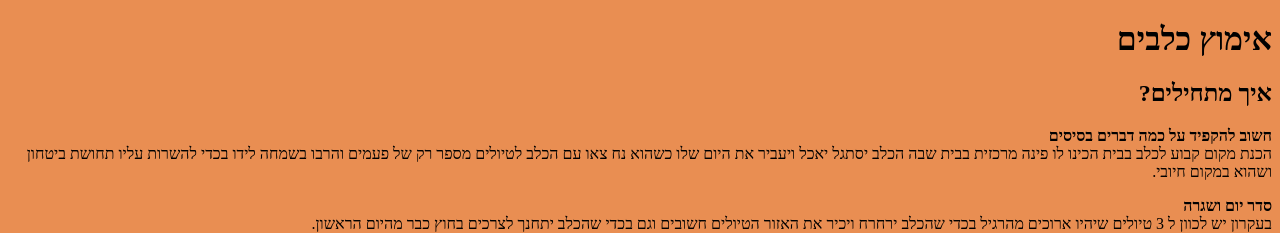
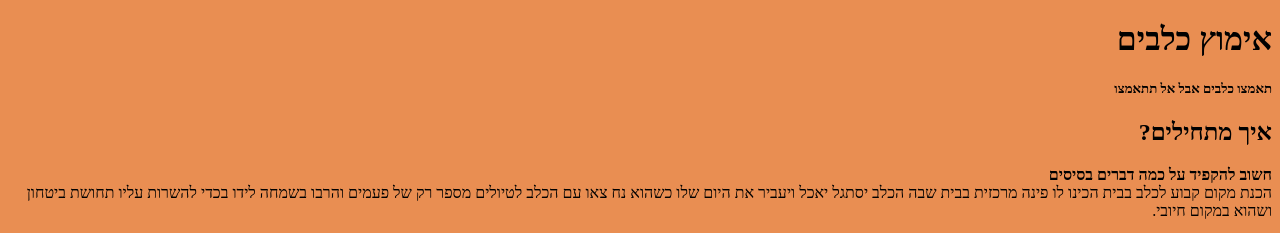
Before and after one commit to arielazulay/The-fourth-lesson-28.11.22, a plain HTML site: page myFirstPage.html in a window 1280 px wide. Shown: the top 233 px of the page. Drawn offline with Linux system fonts and the light colour scheme.

Commit message:
another h5

```diff
--- a/myFirstPage.html
+++ b/myFirstPage.html
@@ -14,6 +14,7 @@
   </head>
   <body style="background-color: rgb(233, 142, 82)">
     <h1>אימוץ כלבים</h1>
+    <h5>תאמצו כלבים אבל אל תתאמצו</h5>
     <h2>איך מתחילים?</h2>
     <p>
       <b>חשוב להקפיד על כמה דברים בסיסים </b> <br />
```
